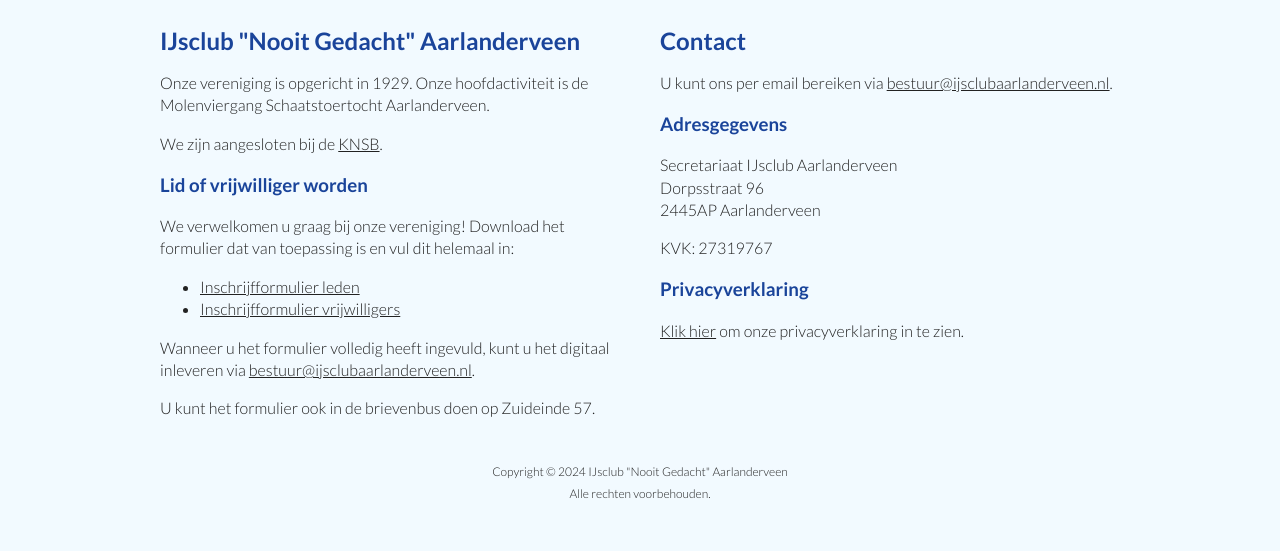
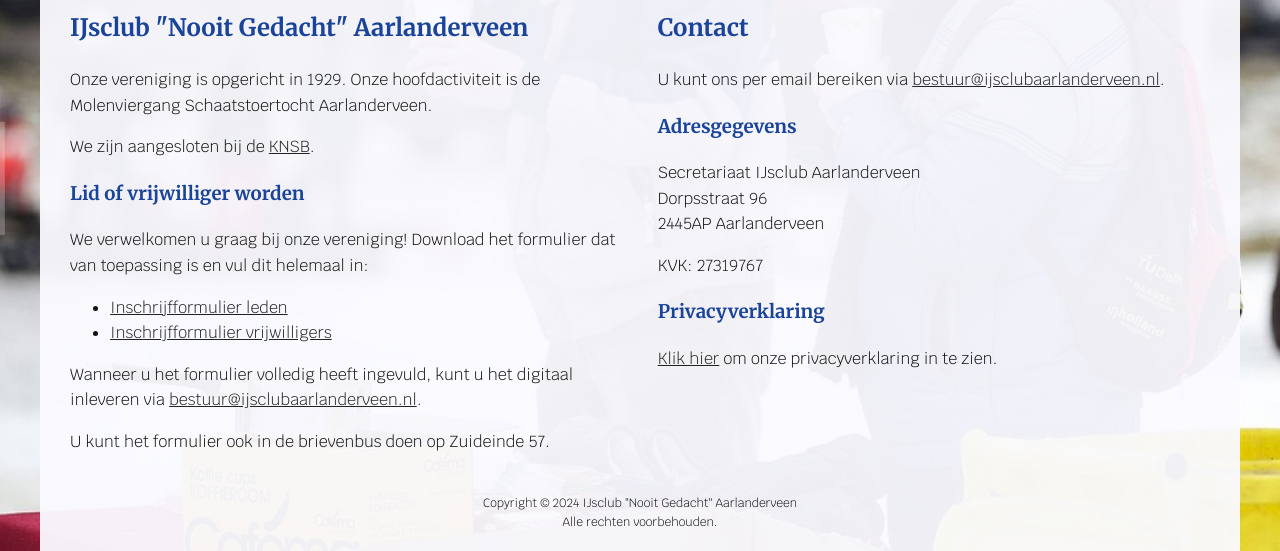
Before and after one commit to RCdeWit/ijsclubaarlanderveen.nl, a plain HTML site: page docs/index.html in a window 1280 px wide. Shown: the part 249-800 px from the top of the page. Drawn offline with Linux system fonts and the light colour scheme.

Commit message:
Add changing background photos

```diff
--- a/docs/css/style.css
+++ b/docs/css/style.css
@@ -1,16 +1,32 @@
 @import url(https://fonts.googleapis.com/css?family=Lato:300,400,700,900);
+@import url('https://fonts.googleapis.com/css2?family=Krub:ital,wght@0,200;0,300;0,400;0,500;0,600;0,700;1,200;1,300;1,400;1,500;1,600;1,700&family=Merriweather:ital,wght@0,300;0,400;0,700;0,900;1,300;1,400;1,700;1,900&display=swap');
 
-body {
-  background-color: #f2faff;
-  font-family: "Lato", sans-serif;
+html, body {
+  display: flex;
+  justify-content: center;
+  align-items: center;
+  height: 100%;
+  margin: 0;
+
+  font-family: "Krub", sans-serif;
   font-weight: 300;
-  color: #222;
-  line-height: 140%;
+  color: #111;
+  line-height: 1.6;
+}
+
+html {
+  background-color: rgb(250, 250, 255);
+  background-image: url('../img/photos/001.JPEG');
+  background-size: cover;
+  background-repeat: no-repeat;
+  background-position: center center;
 }
 
 h1,
 h2,
 h3 {
+  font-family: 'Merriweather', serif;
+  font-weight: 600;
   color: #1a449a;
 }
 
@@ -23,9 +39,11 @@ a:hover {
 }
 
 #container {
-  padding: 2%;
-  margin: 0 auto;
-  max-width: 1000px;
+  padding: 1%;
+  margin: 1.5rem;
+  max-width: 1200px;
+  background-color: rgba(250, 250, 255, 0.95);
+  box-sizing: border-box;
 }
 
 #header {
@@ -37,13 +55,8 @@ a:hover {
   width: 200px;
 }
 
-/* #blockcontainer {
-	display: inline-block;
-
-} */
-
 .infoblock {
-  padding: 2%;
+  padding: 1.5%;
   box-sizing: border-box;
   height: 100%;
 }
--- a/docs/index.html
+++ b/docs/index.html
@@ -99,5 +99,7 @@
         Alle rechten voorbehouden.
       </div>
     </div>
+
+  <script src="./js/background.js"></script>
   </body>
 </html>
--- /dev/null
+++ b/docs/js/background.js
@@ -0,0 +1,30 @@
+// JavaScript to randomly change the background image every 15 seconds with a fade
+document.addEventListener("DOMContentLoaded", function () {
+    const photosCount = 10; // Number of images in the folder
+    const photosPath = "./img/photos/"; // Path to the images
+    const extension = ".JPEG"; // Image extension
+    const root = document.documentElement; // Target the html element
+
+    let currentImageIndex = -1; // To track the current image index
+
+    // Function to generate a random image index, avoiding repeats
+    function getRandomImageIndex() {
+        let newIndex;
+        do {
+            newIndex = Math.floor(Math.random() * photosCount) + 1;
+        } while (newIndex === currentImageIndex);
+        currentImageIndex = newIndex;
+        return newIndex;
+    }
+
+    // Function to update the background with a fade effect
+    function updateBackground() {
+        const newImage = `${photosPath}${String(getRandomImageIndex()).padStart(3, "0")}${extension}`;
+        root.style.transition = "background-image 1s ease-in-out";
+        root.style.backgroundImage = `url('${newImage}')`;
+    }
+
+    // Initial call and setup for repeated changes
+    updateBackground();
+    setInterval(updateBackground, 15000);
+});
```
Also changed, not shown: docs/img/photos/001.JPEG (added), docs/img/photos/002.JPEG (added), docs/img/photos/003.JPEG (added), docs/img/photos/004.JPEG (added), docs/img/photos/005.JPEG (added), docs/img/photos/006.JPEG (added), docs/img/photos/007.JPEG (added), docs/img/photos/008.JPEG (added), docs/img/photos/009.JPEG (added), docs/img/photos/010.JPEG (added).
